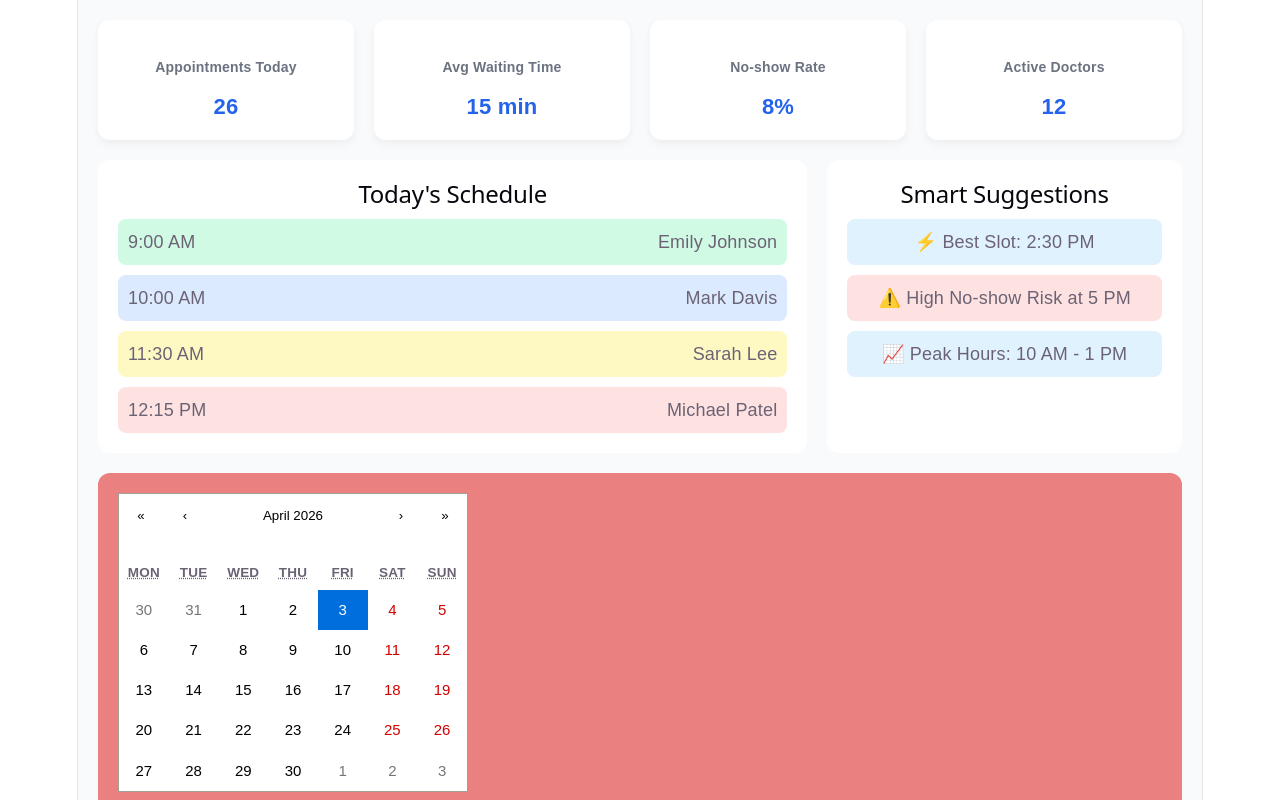
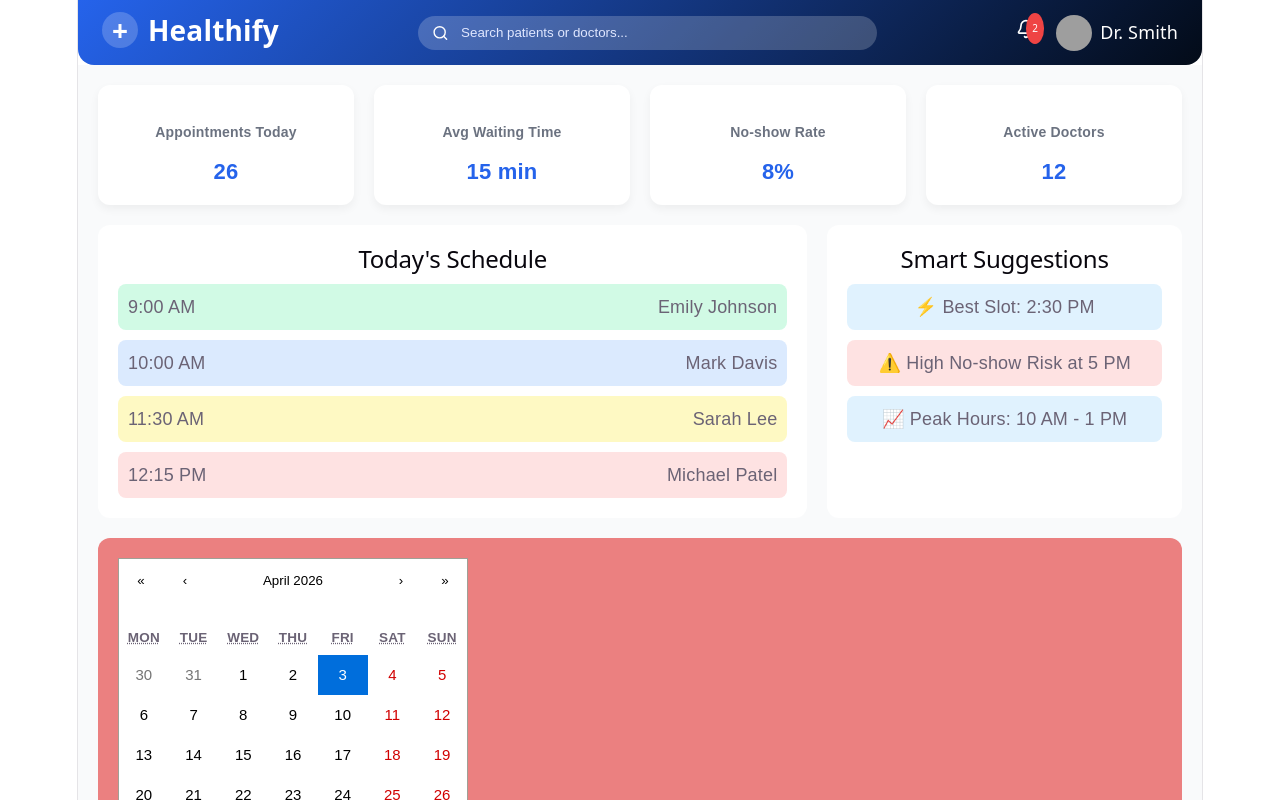
Before and after one commit to dwitipatell/Healthify, a React (Vite) app: page /dashboard in a window 1280 px wide. Shown: the top 800 px of the page. Built offline with nearby package versions, Linux system fonts and the light colour scheme; grey boxes are pictures that could not be loaded.

Commit message:
navbar added

```diff
--- a/src/App.jsx
+++ b/src/App.jsx
@@ -11,11 +11,14 @@ import Login from './pages/login';
 function App() {
 
   return (
+    <>
+    <Navbar/>
     <Routes>
     <Route path="/" element={<Login />} />
     <Route path="/dashboard" element={<Dashboard />} />
 
     </Routes>
+    </>
   )
 }
 
--- a/src/pages/dashboard.jsx
+++ b/src/pages/dashboard.jsx
@@ -1,7 +1,6 @@
 import React from "react";
 import "../styles/dashboard.css";
 import AppointmentCalendar from "../components/AppointmentCalendar";
-
 
 
 export default function Dashboard() {
```
